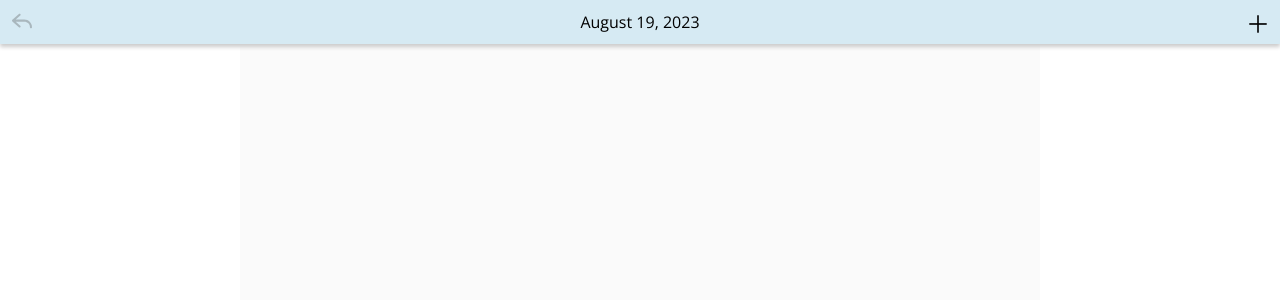
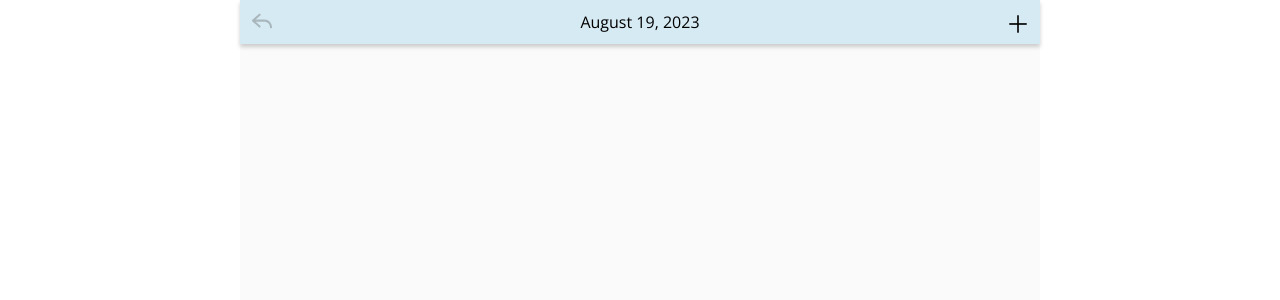
Before and after one commit to millibar/have-passed, a React (Vite) app: page / in a window 1280 px wide. Shown: the top 300 px of the page. Built offline with nearby package versions, Linux system fonts and the light colour scheme.

Commit message:
Headerをfixedからstickyに変更

```diff
--- a/src/index.css
+++ b/src/index.css
@@ -41,7 +41,7 @@ html {
   max-width: 800px;
   height: 100%;
   margin: auto;
-  padding: 44px 0 0;
+  padding: 0;
   position: relative;
   background: #fafafa;
 }
@@ -60,7 +60,7 @@ header {
   height: 44px;
   box-shadow: 0 3px 4px #ccc;
   background: #d6eaf3;
-  position: fixed;
+  position: sticky;
   top: 0;
   left: 0;
   right: 0;
```
